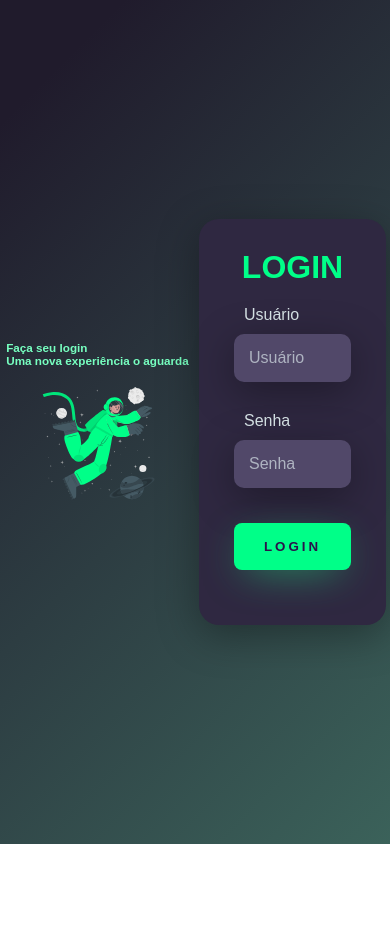
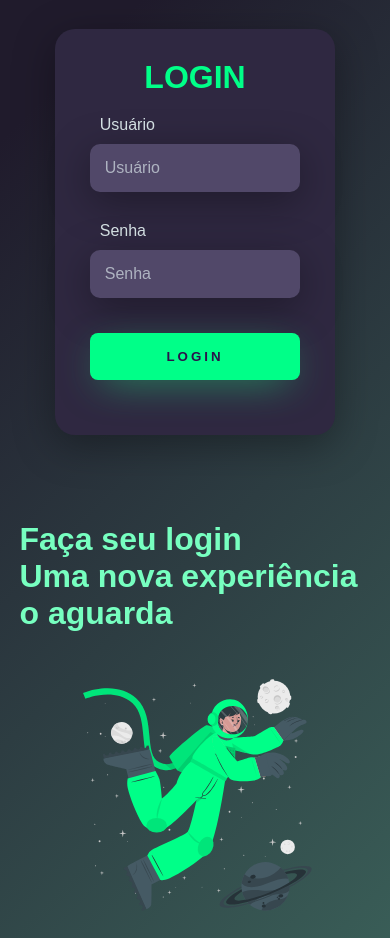
Before and after one commit to DouglasMatos17/Tela-De-Log, a plain HTML site: page index.html in a window 390 px wide. Shown: the top 938 px of the page. Before the commit the page ends 844 px from the top, so only its background shows below. Drawn offline with Linux system fonts and the light colour scheme; a web font is replaced by a local one.

Commit message:
mudança de responsivo

```diff
--- a/style.css
+++ b/style.css
@@ -8,9 +8,9 @@ body {
 }
 
 .main-login {
-    width: 100vw;
-    height: 100vh;
     background-image: linear-gradient( 135deg, #201b2c 10%, #77ffc0 300%);
+    background-repeat: no-repeat;
+    background-size: cover;
     display: flex;
     justify-content: center;
     align-items: center;
@@ -26,12 +26,12 @@ body {
 }
 
 .left-login > h1 {
-    font-size: 3vw;
+    font-size: 2rem;
     color: #77ffc0;
 }
 
 .left-login-image{
-    width: 35vw;
+    width: 80%;
 }
 
 .right-login{
@@ -107,3 +107,18 @@ body {
     cursor: pointer;
     box-shadow: 0px 10px 40px -12px #20c070dc;
 }
+
+@media (max-width: 700px){
+    .main-login{
+        flex-direction: column-reverse;
+    }
+    .left-login{
+        width: 90vw;
+        height: 60vh;
+        padding-bottom: 50px;
+    }
+    .right-login{
+        width: 90vw;
+        height: 55vh;
+    }
+}
```
